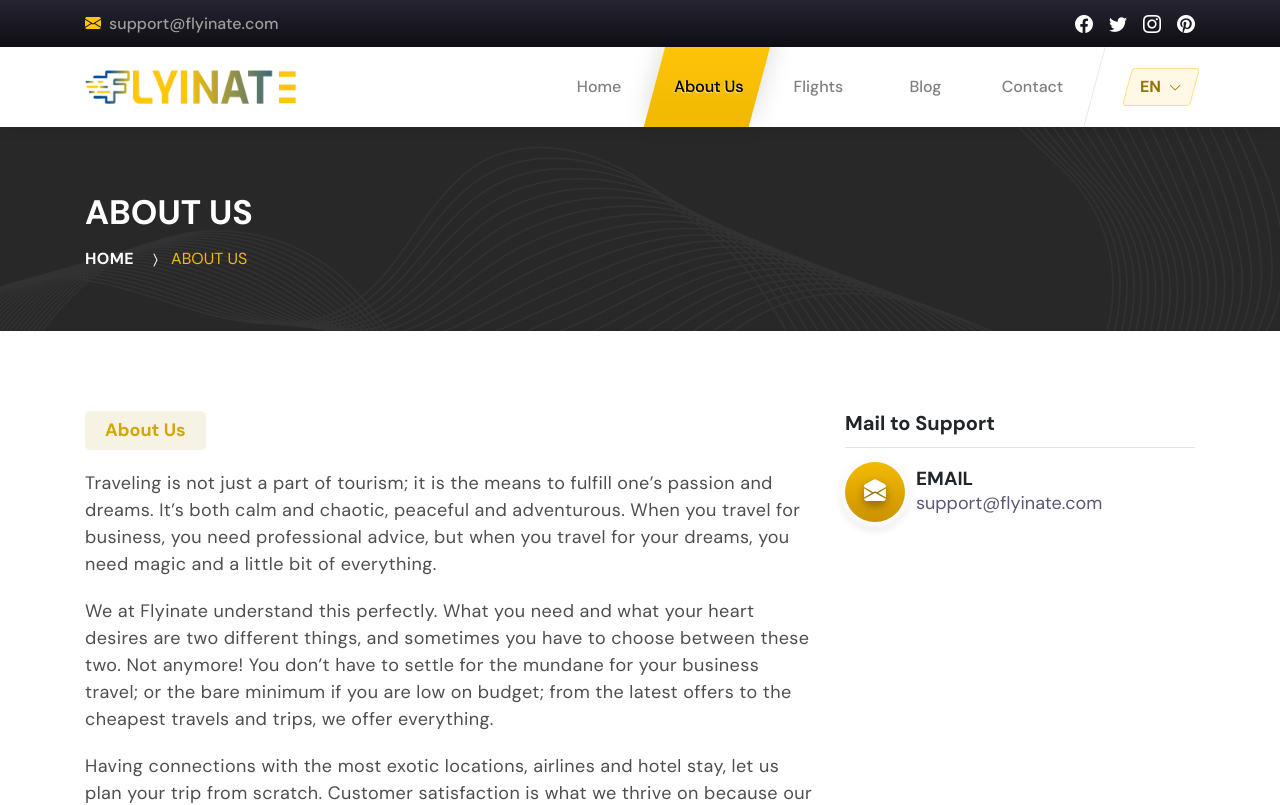
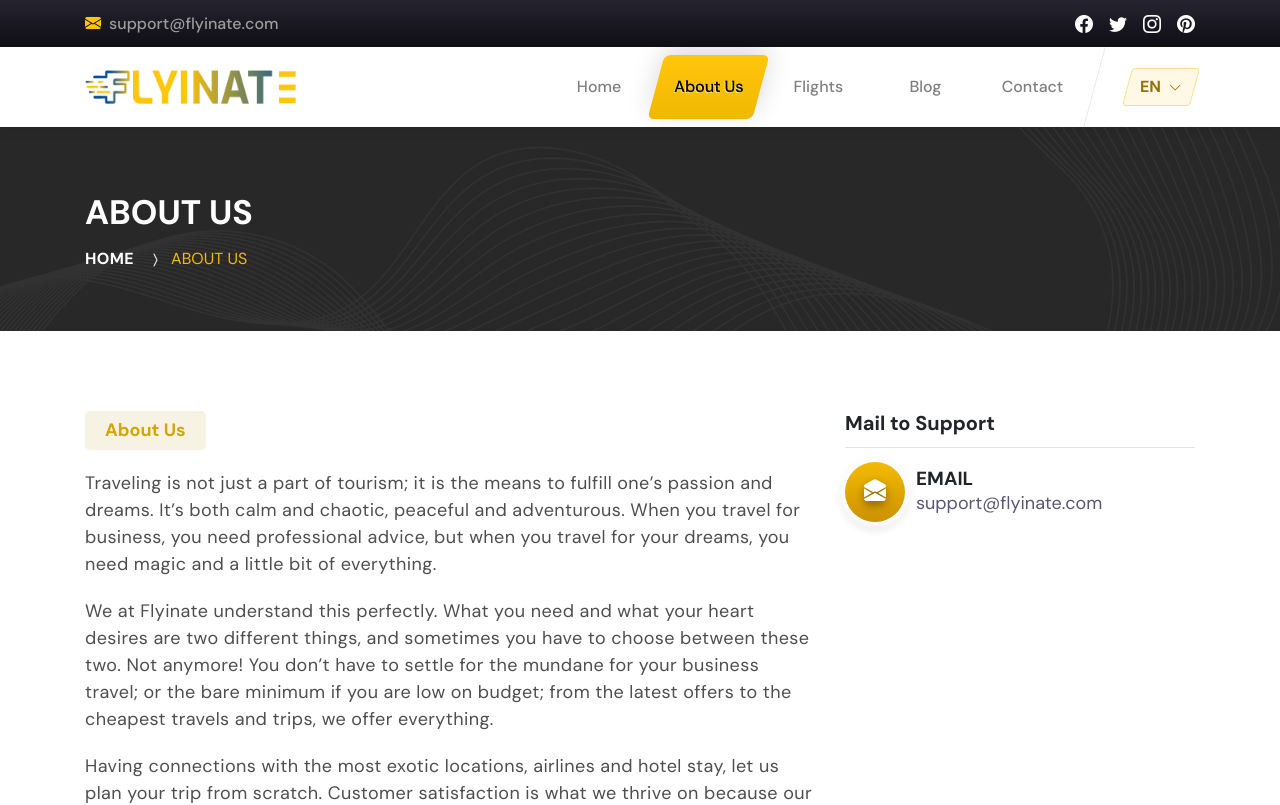
Before and after one commit to SNVA0011/FlyinateNext, a Next.js app: page /about-us in a window 1280 px wide. Shown: the top 805 px of the page. Built offline with nearby package versions, Linux system fonts and the light colour scheme.

Commit message:
Update Sitemap Xml

```diff
--- a/styles/globals.css
+++ b/styles/globals.css
@@ -21,15 +21,21 @@ body img{max-width:100%;height:auto}
 body .full-w{width:100%;float:left}
 body .new_header_area{box-shadow:0 5px 10px 0 rgb(0 0 0 / 5%);padding:0;text-shadow:0 0 15px transparent}
 body .navtop_callto{background:#252431;background:-moz-linear-gradient(top,#252431 0,#0f0e14 100%);background:-webkit-linear-gradient(top,#252431 0,#0f0e14 100%);background:linear-gradient(to bottom,#252431 0,#0f0e14 100%);padding:10px 0}
-body .new_header_area .navtop_2{padding-top:18px;padding-bottom:18px;padding-left:15px;padding-right:15px}
+body .new_header_area .navtop_2{ padding-left:15px;padding-right:15px}
 body .new_header_area_empty{min-height:126.67px}
-body .new_header_area .navbar-nav a{margin-left:7px;text-decoration:none;font-size:16px;font-weight:500;color:#757783;position:relative;padding:5px 20px}
+body .new_header_area .navbar-nav a{margin-left:7px;text-decoration:none;font-size:16px;font-weight:500;color:#757783;position:relative;padding:27.75px 20px}
 body .new_header_area .navbar-nav a:hover{color:#313041}
 body .new_header_area .navbar-nav a.active{color:#000;text-shadow:-1px 1px 0 rgb(255 223 118),0 0 .65px #333,0 0 .65px #333}
 body .new_header_area .social-urls.text-right{position:relative;top:2px}
 body .new_header_area li{vertical-align:middle}
 body .navtop_callto .callmail a{margin:0}
-body .new_header_area .navbar-nav a:after{content:"";width:0;height:92px;position:absolute;background-repeat:no-repeat;left:0;z-index:-1;background-position:center;top:-35px;background-size:cover;background:#ffc60b;background:-moz-linear-gradient(top,#ffc60b 0,#f0b800 100%);background:-webkit-linear-gradient(top,#ffc60b 0,#f0b800 100%);background:linear-gradient(to bottom,#ffc60b 0,#f0b800 100%);opacity:0;transform:skewX(-15deg);-webkit-transform:skewX(-15deg);-ms-transform:skewX(-15deg);-moz-transform:skewX(-15deg);-o-transform:skewX(-15deg);transition:all .2s cubic-bezier(.5, 0, 0, 1.25);-webkit-transition:all .2s cubic-bezier(.5, 0, 0, 1.25);-ms-transition:all .2s cubic-bezier(.5, 0, 0, 1.25);-moz-transition:all .2s cubic-bezier(.5, 0, 0, 1.25);-o-transition:all .2s cubic-bezier(.5, 0, 0, 1.25);box-shadow:0 -7px 26px rgb(0 0 0 / 15%)}
+body .new_header_area .navbar-nav a:after{content:"";width:0;       height: 80%;
+    position: absolute;
+    background-repeat: no-repeat;
+    left: 0;
+    z-index: -1;
+    background-position: center;
+    top: 10%; border-radius: 6px;background-size:cover;background:#ffc60b;background:-moz-linear-gradient(top,#ffc60b 0,#f0b800 100%);background:-webkit-linear-gradient(top,#ffc60b 0,#f0b800 100%);background:linear-gradient(to bottom,#ffc60b 0,#f0b800 100%);opacity:0;transform:skewX(-15deg);-webkit-transform:skewX(-15deg);-ms-transform:skewX(-15deg);-moz-transform:skewX(-15deg);-o-transform:skewX(-15deg);transition:all .2s cubic-bezier(.5, 0, 0, 1.25);-webkit-transition:all .2s cubic-bezier(.5, 0, 0, 1.25);-ms-transition:all .2s cubic-bezier(.5, 0, 0, 1.25);-moz-transition:all .2s cubic-bezier(.5, 0, 0, 1.25);-o-transition:all .2s cubic-bezier(.5, 0, 0, 1.25);box-shadow:0 -7px 26px rgb(0 0 0 / 15%)}
 body .new_header_area .navbar-nav a.active:after{opacity:1;width:100%}
 body .navtop_callto ul.social-urls a{color:#fff;font-size:18px;font-weight:500}
 body .navtop_callto .callmail a .bi,
@@ -597,18 +603,17 @@ body .about-font-18{margin-bottom:45px}
 body .popular-destination.blogaddalist .row{margin:0 -10px}
 body .popular-destination.blogaddalist .row .col-12{padding:0 10px}
 body .blogaddalist-round{margin-bottom:30px}
-body .new_header_area .navtop_2{padding-top:13px;padding-bottom:13px}
-body .headerusd-dropdown{margin-left:auto;margin-right:7px}
+ body .headerusd-dropdown{margin-left:auto;margin-right:7px}
 body .new_header_area_empty{min-height:69.67px}
 body .new_header_area .navbar-toggler{padding:0;border:none;box-shadow:none}
-body .new_header_area .navbar-nav a{margin-left:0;margin-right:0;padding-left:0;padding-right:0}
+body .new_header_area .navbar-nav a{margin-left:0;margin-right:0;padding:8px 0;}
 body .new_header_area .navbar-nav a:after{display:none}
 body .new_header_area .navbar-nav a.active{text-shadow:none;font-weight:600}
-body .navtop_callto{margin-top:10px;border-radius:10px;text-align:left;-webkit-box-shadow:-6px 6px 15px 0 rgb(0 0 0 / 15%);-moz-box-shadow:-6px 6px 15px 0 rgb(0 0 0 / 15%);box-shadow:-6px 6px 15px 0 rgb(0 0 0 / 15%)}
+body .navtop_callto{margin-top:11px;border-radius:10px;text-align:left;-webkit-box-shadow:-6px 6px 15px 0 rgb(0 0 0 / 15%);-moz-box-shadow:-6px 6px 15px 0 rgb(0 0 0 / 15%);box-shadow:-6px 6px 15px 0 rgb(0 0 0 / 15%)}
 body .new_header_area .social-urls.text-right{text-align:left!important;margin-top:10px;padding-top:10px;border-top:dashed 1px #484752;top:0}
-body .new_header_area li{vertical-align:middle;margin-left:25px!important}
+body .new_header_area li{vertical-align:middle;margin-left:48px!important}
 body .new_header_area li:first-child{margin-left:0!important}
-body .new_header_area a.border-first{border-top:solid 1px #e9e9e9;margin-top:9px;padding-top:10px}
+body .new_header_area a.border-first{border-top:solid 1px #e9e9e9;margin-top:9px;padding-top:16px}
 body .footer-area .inner_container_1.container .row{margin-bottom:-40px}
 body .footer-area .inner_container_1.container .col-12{margin-bottom:40px}
 body .breadcrumb_area.large-pgbn{min-height:500px}
@@ -620,6 +625,9 @@ body .popular-destination.blogaddalist.details .blog-inner-box2 h3{font-size:140
 }
 body .popular-destination.blogaddalist .row.blogscroll-y{
     margin-bottom: -34px;
+}
+body .new_header_area {
+    padding: 13.2px 0;
 }
 .recent-destinations .title-dlist {
 	padding: 0 5px
```
Also changed, not shown: pages/blog/[blogDetail].js (+13 -3 lines), pages/es/articulos/[articulosDetail].js (+14 -4 lines), pages/es/vuelos/[vuelosDetail].js (+14 -4 lines), pages/flights/[Airline].js (+14 -4 lines), 1 other file (tests, documents, lock files or other folders).
